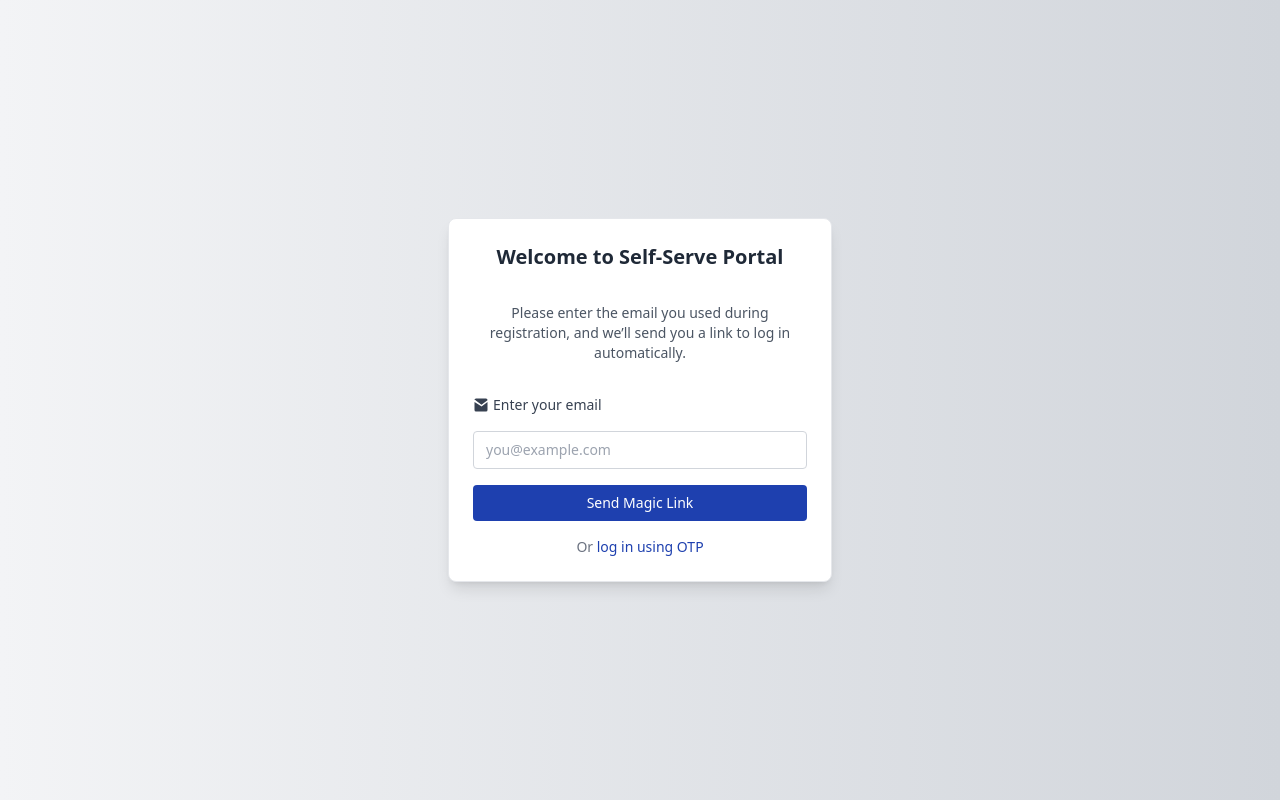
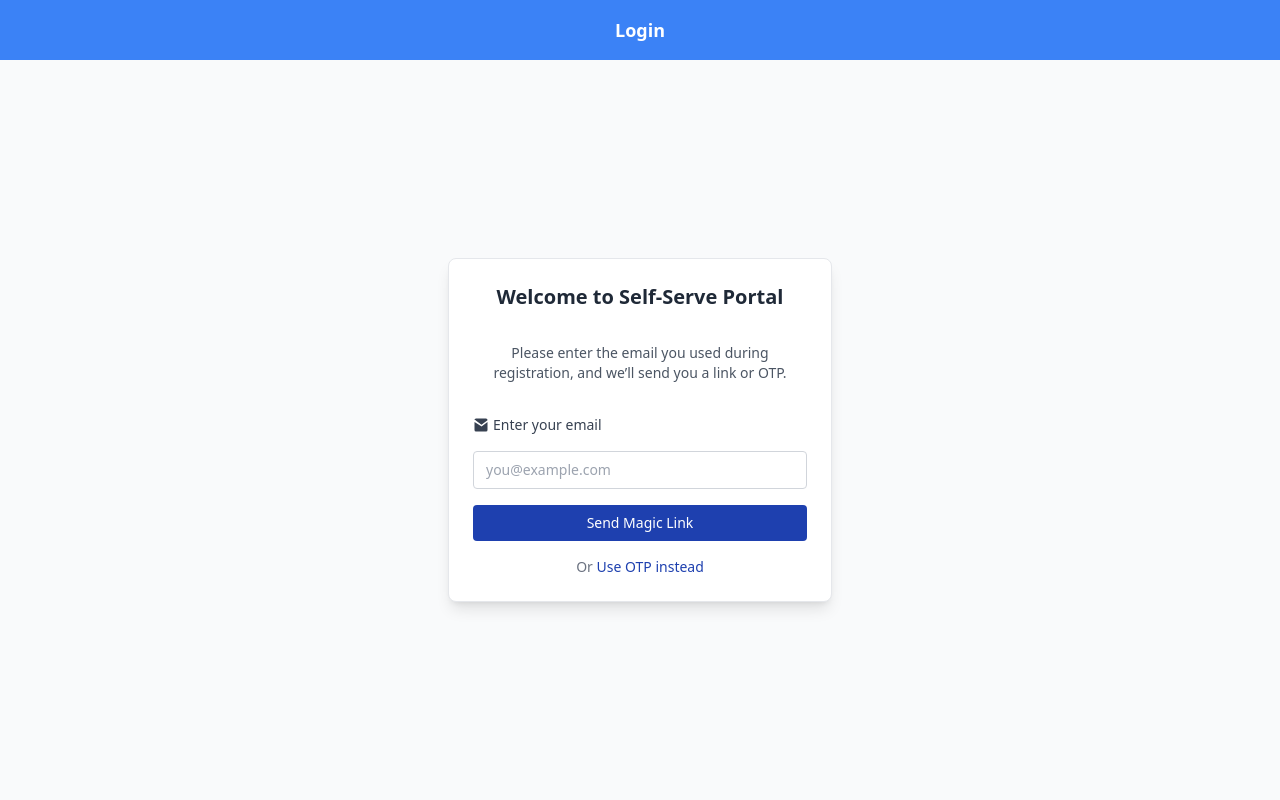
Before and after one commit to pedramghafoori/student-accounts, a Next.js app: page /login in a window 1280 px wide. Built offline with nearby package versions, Linux system fonts and the light colour scheme.

Commit message:
Enhance login flow: add logout message for inactive users and improve email input handling

```diff
--- a/app/login/page.js
+++ b/app/login/page.js
@@ -1,10 +1,22 @@
 "use client";
 
 import { useState, useEffect } from "react";
+import { useSearchParams } from "next/navigation";
 import { useRouter } from "next/navigation";
 import axios from "axios";
 
 export default function LoginPage() {
+  // Read query parameters for a logout reason
+  const searchParams = useSearchParams();
+  const reason = searchParams.get("reason"); // e.g., 'inactive'
+  const [logoutMessage, setLogoutMessage] = useState("");
+
+  useEffect(() => {
+    if (reason === "inactive") {
+      setLogoutMessage("You’ve been logged out due to inactivity. Please log in again.");
+    }
+  }, [reason]);
+
   const router = useRouter();
 
   const [step, setStep] = useState("EMAIL");
@@ -12,27 +24,20 @@ export default function LoginPage() {
   const [otp, setOtp] = useState("");
   const [status, setStatus] = useState("");
 
-  // Track whether Magic Link or OTP has been sent, and handle "resend" timers
+  // Track magic link and OTP state
   const [magicLinkSent, setMagicLinkSent] = useState(false);
   const [magicLinkCountdown, setMagicLinkCountdown] = useState(0);
   const [otpSent, setOtpSent] = useState(false);
   const [otpCountdown, setOtpCountdown] = useState(0);
-
-  // Error states for fields
   const [emailError, setEmailError] = useState(false);
 
-  // Decrement Magic Link countdown
   useEffect(() => {
     if (magicLinkCountdown > 0) {
-      const timer = setTimeout(
-        () => setMagicLinkCountdown(magicLinkCountdown - 1),
-        1000
-      );
+      const timer = setTimeout(() => setMagicLinkCountdown(magicLinkCountdown - 1), 1000);
       return () => clearTimeout(timer);
     }
   }, [magicLinkCountdown]);
 
-  // Decrement OTP countdown
   useEffect(() => {
     if (otpCountdown > 0) {
       const timer = setTimeout(() => setOtpCountdown(otpCountdown - 1), 1000);
@@ -40,13 +45,11 @@ export default function LoginPage() {
     }
   }, [otpCountdown]);
 
-  // Helper to handle email-related errors
   function handleEmailError(errorMessage) {
     setStatus(errorMessage);
     setEmailError(true);
   }
 
-  // Existing OTP logic
   const handleSendOtp = async () => {
     try {
       setStatus("Sending OTP...");
@@ -86,7 +89,6 @@ export default function LoginPage() {
     }
   };
 
-  // Magic Link logic
   const handleSendMagicLink = async () => {
     try {
       setStatus("Sending magic link...");
@@ -114,37 +116,43 @@ export default function LoginPage() {
     }
   };
 
-  // Simple loading check
   const isLoading =
     status === "Sending OTP..." || status === "Sending magic link...";
 
-  // Determine classes for the email input (red outline on error)
-  const emailInputClasses = `border rounded px-3 py-2 text-sm focus:outline-none focus:ring-1 transition-all
+  const emailInputClasses = `
+    border rounded px-3 py-2 text-sm focus:outline-none focus:ring-1 transition-all
     ${emailError ? "border-red-500 focus:ring-red-500" : "border-gray-300 focus:ring-blue-700"}
   `;
 
   return (
-    <div className="flex min-h-screen flex-col items-center justify-center bg-gradient-to-r from-gray-100 to-gray-300 px-4">
-      <div className="w-full max-w-sm bg-white border border-gray-200 p-6 rounded-lg shadow-lg transition-all">
-        <h1 className="text-xl font-semibold text-center text-gray-800 mb-8">
+    <div className="min-h-screen flex flex-col bg-gray-50">
+      {/* Top header */}
+      <div className="bg-blue-500 text-white text-center py-4">
+        <h1 className="text-lg font-semibold">Login</h1>
+      </div>
+
+      {/* Logout message if reason is inactive */}
+      {logoutMessage && (
+        <div className="p-3 text-center text-red-600">
+          {logoutMessage}
+        </div>
+      )}
+
+      <div className="flex-1 flex flex-col items-center justify-center px-4">
+        <div className="w-full max-w-sm bg-white border border-gray-200 p-6 rounded-lg shadow-lg">
+          <h2 className="text-xl font-semibold text-center text-gray-800 mb-8">
             Welcome to Self-Serve Portal
-        </h1>
+          </h2>
 
-        {/* Show instructions only on the "EMAIL" step */}
           {step === "EMAIL" && (
             <p className="text-center text-sm text-gray-600 mb-8">
-            Please enter the email you used during registration, and we’ll send you a link to log in automatically.
+              Please enter the email you used during registration, and we’ll send you a link or OTP.
             </p>
           )}
 
-        {/* Step 1: Collect Email */}
-        <div
-          className={`${
-            step === "EMAIL" ? "opacity-100" : "opacity-0 hidden"
-          } transition-opacity duration-500 ease-in-out flex flex-col space-y-4`}
-        >
+          {/* Step 1: Email Input */}
+          <div className={`${step === "EMAIL" ? "block" : "hidden"} flex flex-col space-y-4`}>
             <label className="flex items-center text-sm font-medium text-gray-700">
-            {/* Mail Icon */}
               <svg
                 className="w-4 h-4 mr-1 text-gray-700"
                 fill="currentColor"
@@ -162,20 +170,18 @@ export default function LoginPage() {
               className={emailInputClasses}
             />
 
-          {/* Magic Link Button */}
             <button
               onClick={handleSendMagicLink}
               disabled={magicLinkCountdown > 0}
-            className="transform hover:scale-105 w-full py-2 text-sm font-medium text-white bg-blue-800 rounded hover:bg-blue-900 transition-colors disabled:opacity-50 disabled:cursor-not-allowed"
+              className="w-full py-2 text-sm font-medium text-white bg-blue-800 rounded hover:bg-blue-900 transition-colors disabled:opacity-50 disabled:cursor-not-allowed"
             >
               {magicLinkCountdown > 0
-              ? `Resend in ${magicLinkCountdown}s`
+                ? `Resend Link in ${magicLinkCountdown}s`
                 : magicLinkSent
                 ? "Resend Magic Link"
                 : "Send Magic Link"}
             </button>
 
-          {/* "Use OTP instead" link (doubles as "Resend OTP" if OTP was previously sent) */}
             <p className="text-center text-sm text-gray-500">
               Or{" "}
               <button
@@ -187,22 +193,17 @@ export default function LoginPage() {
                 }`}
               >
                 {otpCountdown > 0
-                ? `Resend in ${otpCountdown}s`
+                  ? `Resend OTP in ${otpCountdown}s`
                   : otpSent
                   ? "Resend OTP"
-                : "log in using OTP"}
+                  : "Use OTP instead"}
               </button>
             </p>
           </div>
 
-        {/* Step 2: Verify OTP */}
-        <div
-          className={`mt-2 ${
-            step === "OTP" ? "opacity-100" : "opacity-0 hidden"
-          } transition-opacity duration-500 ease-in-out flex flex-col space-y-4`}
-        >
+          {/* Step 2: OTP Verification */}
+          <div className={`${step === "OTP" ? "block" : "hidden"} flex flex-col space-y-4`}>
             <label className="flex items-center text-sm font-medium text-gray-700">
-            {/* Lock Icon */}
               <svg
                 className="w-4 h-4 mr-1 text-gray-700"
                 fill="currentColor"
@@ -221,13 +222,12 @@ export default function LoginPage() {
             />
             <button
               onClick={handleVerifyOtp}
-            className="transform hover:scale-105 w-full py-2 text-sm font-medium text-white bg-blue-800 rounded hover:bg-blue-900 transition-colors"
+              className="w-full py-2 text-sm font-medium text-white bg-blue-800 rounded hover:bg-blue-900 transition-colors"
             >
               Verify &amp; Login
             </button>
           </div>
 
-        {/* Status Message + optional spinner */}
           {status && (
             <div className="mt-4 text-sm text-center text-gray-600">
               {status}
@@ -240,5 +240,6 @@ export default function LoginPage() {
           )}
         </div>
       </div>
+    </div>
   );
 }
--- a/app/page.js
+++ b/app/page.js
@@ -1,3 +1,4 @@
+// app/page.js
 export const dynamic = "force-dynamic";
 
 import { cookies } from "next/headers";
@@ -8,11 +9,11 @@ export default function Home() {
   const cookieStore = cookies();
   const userToken = cookieStore.get("userToken"); // e.g. { name: 'userToken', value: '...' }
 
-  // If a userToken cookie is present, presumably the user is already logged in
+  // If a userToken cookie is present, redirect to the dashboard.
   if (userToken) {
-    // TODO: Optionally decode/verify the token in a real app
     redirect("/dashboard");
   } else {
-    redirect("/login");
+    // Otherwise, redirect to the login page with a reason flag.
+    redirect("/login?reason=inactive");
   }
 }
```
Lines whose indentation alone changed are shown as unchanged.
